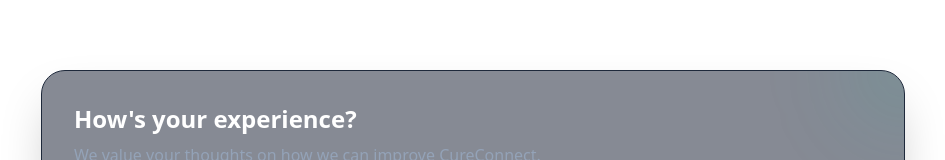
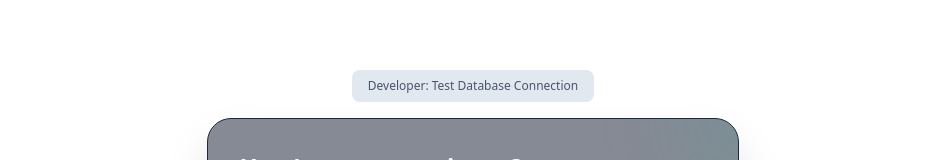
Before and after one commit to dhruvkumar2107/CURECONNECT, a React (Vite) app: page /partnership-dashboard in a window 1280 px wide. Shown: the part 501-661 px from the top of the page, without its empty margins (167-1112 px from the left). Built offline with nearby package versions, Linux system fonts and the light colour scheme; no server answers.

Commit message:
Added database sync logging and test connection button

```diff
--- a/pages/HomePage.tsx
+++ b/pages/HomePage.tsx
@@ -142,7 +142,27 @@
         </div>
       )}
 
-      <div className="mt-16">
+      <div className="mt-16 flex flex-col items-center gap-4">
+        <button
+          onClick={async () => {
+            const { db } = await import('../services/firebase');
+            const { doc, setDoc, serverTimestamp } = await import('firebase/firestore');
+            try {
+              alert("Testing Connection... (Check your console)");
+              await setDoc(doc(db, 'connection_test', 'test_doc'), {
+                lastTest: serverTimestamp(),
+                message: "This is a test write to verify Firestore connectivity."
+              });
+              alert("✅ SUCCESS! Your connection is working. Check the 'connection_test' collection in your Firebase console.");
+            } catch (error: any) {
+              console.error("Connection Test Error:", error);
+              alert("❌ FAILED! Error: " + (error.message || "Unknown error"));
+            }
+          }}
+          className="bg-slate-200 text-slate-600 px-4 py-2 rounded-lg text-xs font-medium hover:bg-slate-300 transition-colors"
+        >
+          Developer: Test Database Connection
+        </button>
         <FeedbackSection />
       </div>
     </div>
--- a/services/dbService.ts
+++ b/services/dbService.ts
@@ -106,38 +106,41 @@
  * This ensures the database grows as users search for new medicines
  */
 export const saveExternalResults = async (results: SearchResult[]) => {
-    if (results.length === 0) return;
+    if (results.length === 0) {
+        console.log("Sync skipped: No results to save.");
+        return;
+    }
 
-    console.log(`Syncing ${results.length} results to Firestore...`);
+    console.log(`📡 [Sync] Attempting to save ${results.length} items to Firestore...`);
 
     try {
         for (const result of results) {
             const { medicine, pharmacy } = result;
 
-            // 1. Save Medicine (Deduplicated by ID)
+            console.log(`📝 [Sync] Saving medicine: ${medicine.name} (${medicine.id})`);
             const medicineRef = doc(db, 'medicines', medicine.id);
             await setDoc(medicineRef, medicine, { merge: true });
 
-            // 2. Save Pharmacy (Deduplicated by ID)
+            console.log(`📝 [Sync] Checking pharmacy: ${pharmacy.name} (${pharmacy.id})`);
             const pharmacyRef = doc(db, 'pharmacies', pharmacy.id);
             const pharmacySnap = await getDoc(pharmacyRef);
 
             if (!pharmacySnap.exists()) {
-                // If it's a new pharmacy (like myupchar-online), save its basic info
+                console.log(`🆕 [Sync] Adding new pharmacy info: ${pharmacy.id}`);
                 await setDoc(pharmacyRef, pharmacy, { merge: true });
             } else {
-                // If the pharmacy exists, we want to ensure this medicine is in its inventory
                 const existingPharmacy = pharmacySnap.data() as Pharmacy;
                 const hasMedicine = existingPharmacy.inventory.some(i => i.medicineId === medicine.id);
 
                 if (!hasMedicine) {
+                    console.log(`➕ [Sync] Adding ${medicine.name} to existing pharmacy inventory: ${pharmacy.id}`);
                     const updatedInventory = [...existingPharmacy.inventory, result.stock];
                     await setDoc(pharmacyRef, { inventory: updatedInventory }, { merge: true });
                 }
             }
         }
-        console.log("Sync complete!");
+        console.log("✅ [Sync] Successfully synced all items!");
     } catch (error) {
-        console.error("Error syncing external data:", error);
+        console.error("❌ [Sync] FAILED to save data:", error);
     }
 };
```
